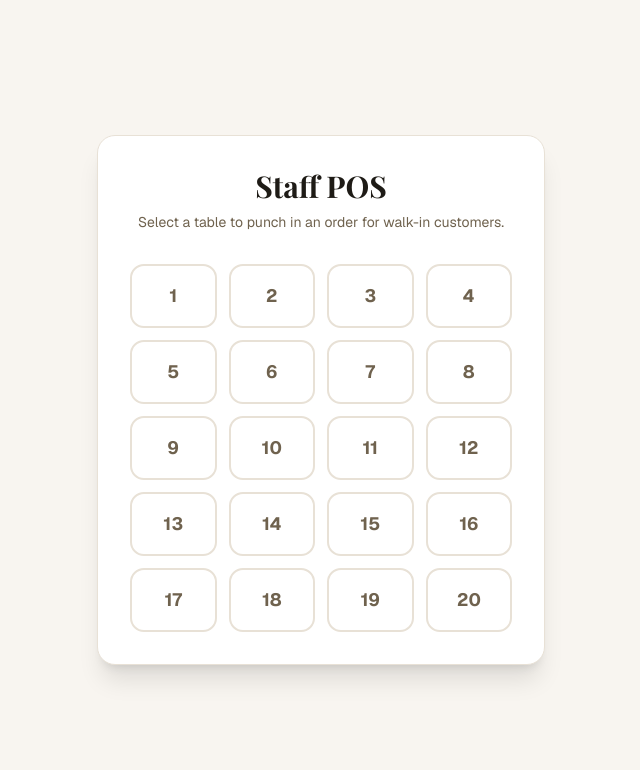
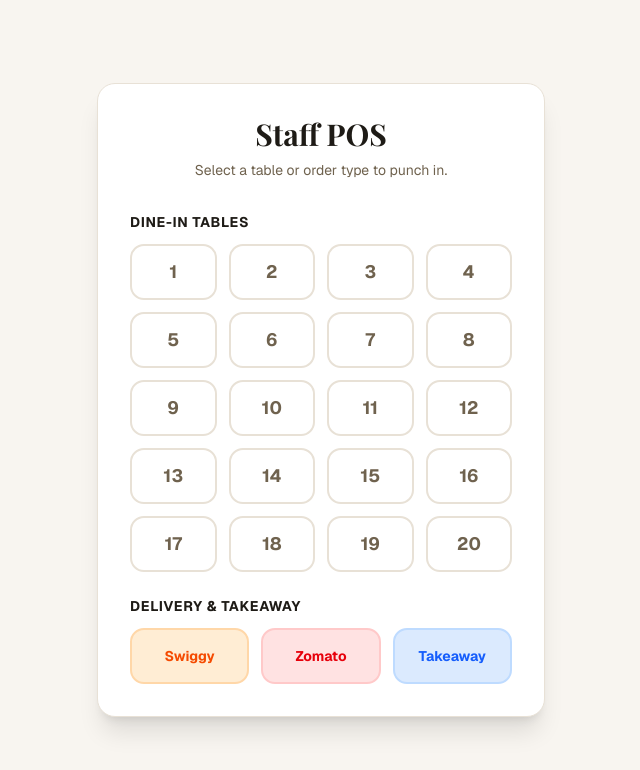
Before and after one commit to ketanaryan/food-qr, a Next.js app: page /pos in a window 1280 px wide. Shown: the top 770 px of the page, without its empty margins (319-959 px from the left). Built offline with nearby package versions, Linux system fonts and the light colour scheme; no server answers; a web font is replaced by a local one.

Commit message:
Add Swiggy, Zomato, and Takeaway aggregation to POS and Cashier

```diff
--- a/src/app/cashier/page.tsx
+++ b/src/app/cashier/page.tsx
@@ -128,7 +128,7 @@ export default function CashierDashboard() {
             <p style="margin:5px 0; font-size:12px;">Premium Fine Dining</p>
             <p style="margin:5px 0 15px; font-size:12px;">Date: ${new Date().toLocaleDateString()} ${new Date().toLocaleTimeString()}</p>
           </div>
-          <h3 class="text-center">Table ${tableNumber}</h3>
+          <h3 class="text-center">${tableNumber.match(/^(Swiggy|Zomato|Takeaway)/i) ? tableNumber : `Table ${tableNumber}`}</h3>
           <div class="divider"></div>
 
           ${itemsHtml}
@@ -165,7 +165,8 @@ export default function CashierDashboard() {
     doc.setFont("helvetica", "normal");
     doc.text("Premium Fine Dining", 105, 28, { align: "center" });
     doc.text(`Date: ${new Date().toLocaleDateString()} ${new Date().toLocaleTimeString()}`, 105, 34, { align: "center" });
-    doc.text(`Table No: ${tableNumber}`, 105, 40, { align: "center" });
+    const formattedTableName = tableNumber.match(/^(Swiggy|Zomato|Takeaway)/i) ? tableNumber : `Table No: ${tableNumber}`;
+    doc.text(formattedTableName, 105, 40, { align: "center" });
 
     // Table Data
     const tableBody = groupOrders.flatMap(order => {
@@ -244,7 +245,8 @@ export default function CashierDashboard() {
     if (phone) {
       const cleanPhone = phone.replace(/\D/g, '');
       if (cleanPhone.length >= 10) {
-        const text = `🧾 *HOTEL WHITE BLISS* 🧾%0AHere is the bill for Table ${tableNumber}.%0A%0A*Grand Total: ₹${grandTotal}*%0A%0A(Please find the attached PDF). Thank you!`;
+        const tableNameDisplay = tableNumber.match(/^(Swiggy|Zomato|Takeaway)/i) ? tableNumber : `Table ${tableNumber}`;
+        const text = `🧾 *HOTEL WHITE BLISS* 🧾%0AHere is the bill for ${tableNameDisplay}.%0A%0A*Grand Total: ₹${grandTotal}*%0A%0A(Please find the attached PDF). Thank you!`;
         window.open(`https://wa.me/91${cleanPhone}?text=${text}`, '_blank');
       }
     }
@@ -281,7 +283,9 @@ export default function CashierDashboard() {
           {Object.values(tableGroups).map((group: any) => (
             <div key={group.table} className={`bg-white rounded-2xl shadow-sm border p-6 ${group.requestedBill ? 'ring-2 ring-orange-400 shadow-orange-100' : 'border-gray-200'}`}>
               <div className="flex justify-between items-center border-b pb-4 mb-4">
-                <h2 className="text-2xl font-bold">Table {group.table}</h2>
+                <h2 className="text-2xl font-bold">
+                  {group.table.match(/^(Swiggy|Zomato|Takeaway)/i) ? group.table : `Table ${group.table}`}
+                </h2>
                 {group.requestedBill && <span className="bg-orange-100 text-orange-700 px-3 py-1 rounded-full text-xs font-bold animate-pulse">Bill Requested</span>}
               </div>
 
--- a/src/app/pos/page.tsx
+++ b/src/app/pos/page.tsx
@@ -15,9 +15,11 @@ export default function POSPage() {
         <div className="max-w-md w-full bg-white rounded-2xl shadow-xl p-8 border border-[#e8e1d6]">
           <div className="text-center mb-8">
             <h1 className="text-3xl font-playfair font-bold text-[#1E1B16] mb-2">Staff POS</h1>
-            <p className="text-sm text-[#6F624E]">Select a table to punch in an order for walk-in customers.</p>
+            <p className="text-sm text-[#6F624E]">Select a table or order type to punch in.</p>
           </div>
 
+          <div className="mb-6">
+            <h2 className="text-sm font-bold text-[#1E1B16] uppercase tracking-wider mb-3">Dine-In Tables</h2>
             <div className="grid grid-cols-4 gap-3">
               {Array.from({length: 20}, (_, i) => i + 1).map(num => (
                 <button
@@ -26,11 +28,45 @@ export default function POSPage() {
                     clearCart();
                     setSelectedTable(String(num));
                   }}
-                className="h-16 rounded-xl border-2 border-[#e8e1d6] flex flex-col items-center justify-center hover:border-[#A18D6D] hover:bg-[#F8F5F0] hover:text-[#1E1B16] transition-colors text-[#6F624E] font-bold text-lg"
+                  className="h-14 rounded-xl border-2 border-[#e8e1d6] flex flex-col items-center justify-center hover:border-[#A18D6D] hover:bg-[#F8F5F0] hover:text-[#1E1B16] transition-colors text-[#6F624E] font-bold text-lg"
                 >
                   {num}
                 </button>
               ))}
+            </div>
+          </div>
+
+          <div>
+            <h2 className="text-sm font-bold text-[#1E1B16] uppercase tracking-wider mb-3">Delivery & Takeaway</h2>
+            <div className="grid grid-cols-3 gap-3">
+              <button
+                onClick={() => {
+                  clearCart();
+                  setSelectedTable(`Swiggy-${Math.floor(1000 + Math.random() * 9000)}`);
+                }}
+                className="h-14 rounded-xl bg-orange-100 text-orange-600 flex flex-col items-center justify-center hover:bg-orange-200 transition-colors font-bold text-sm border-2 border-orange-200"
+              >
+                Swiggy
+              </button>
+              <button
+                onClick={() => {
+                  clearCart();
+                  setSelectedTable(`Zomato-${Math.floor(1000 + Math.random() * 9000)}`);
+                }}
+                className="h-14 rounded-xl bg-red-100 text-red-600 flex flex-col items-center justify-center hover:bg-red-200 transition-colors font-bold text-sm border-2 border-red-200"
+              >
+                Zomato
+              </button>
+              <button
+                onClick={() => {
+                  clearCart();
+                  setSelectedTable(`Takeaway-${Math.floor(1000 + Math.random() * 9000)}`);
+                }}
+                className="h-14 rounded-xl bg-blue-100 text-blue-600 flex flex-col items-center justify-center hover:bg-blue-200 transition-colors font-bold text-sm border-2 border-blue-200"
+              >
+                Takeaway
+              </button>
+            </div>
           </div>
         </div>
       </div>
```
Lines whose indentation alone changed are shown as unchanged.
